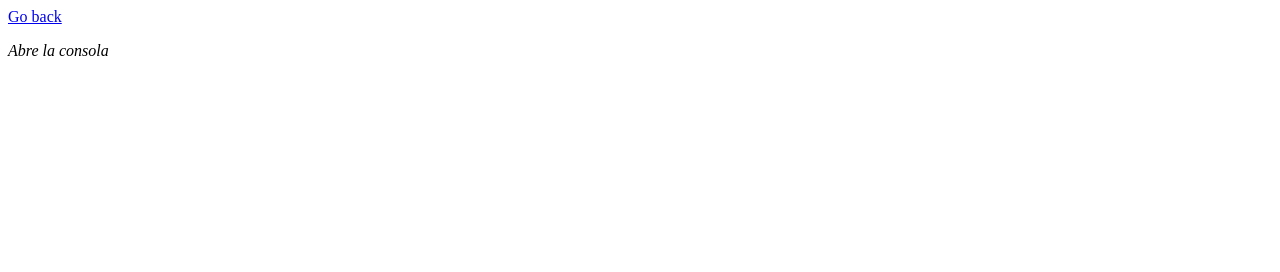
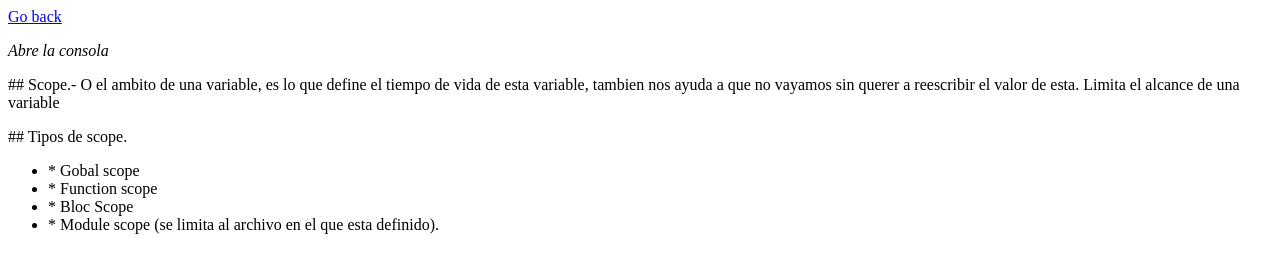
Before and after one commit to danielsantosqc/mediaPlayerJS, a website: page ejercicios-ejemplos/01-scope.html in a window 1280 px wide. Drawn offline with Linux system fonts and the light colour scheme.

Commit message:
update files of ejercicios-ejemplos

```diff
--- a/ejercicios-ejemplos/01-scope.html
+++ b/ejercicios-ejemplos/01-scope.html
@@ -6,6 +6,20 @@
   <body>
     <a href="/ejercicios-ejemplos/">Go back</a>
     <p><em>Abre la consola</em></p>
+    <p>
+      ## Scope.- O el ambito de una variable, es lo que define el tiempo de vida de esta variable, tambien nos ayuda a que no
+      vayamos sin querer a reescribir el valor de esta. Limita el alcance de una variable
+    </p>
+
+
+    <p>## Tipos de scope.</p>
+    <ul>
+      <li>* Gobal scope</li>
+      <li>* Function scope</li>
+      <li>* Bloc Scope</li>
+      <li>* Module scope (se limita al archivo en el que esta definido).</li>
+    </ul>
+
     <script>
       // Global Scope
       // var message = 'Hello, Platzi!';
```
Also changed, not shown: ejercicios-ejemplos/08-proxy.html (+1 -1 lines), ejercicios-ejemplos/09-generators.html (+1 -1 lines), ejercicios-ejemplos/10-abort-fetch.html (+1 -1 lines).
